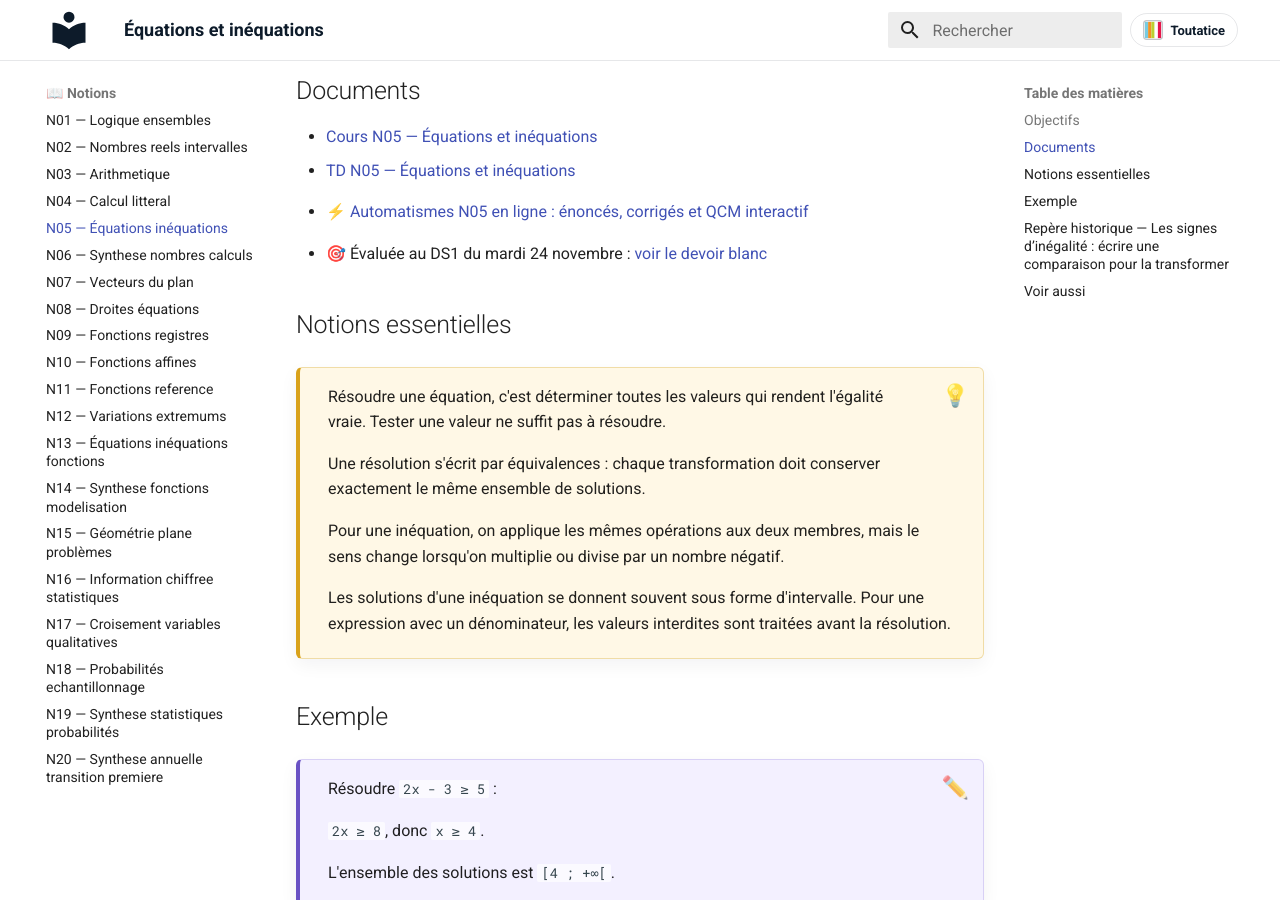
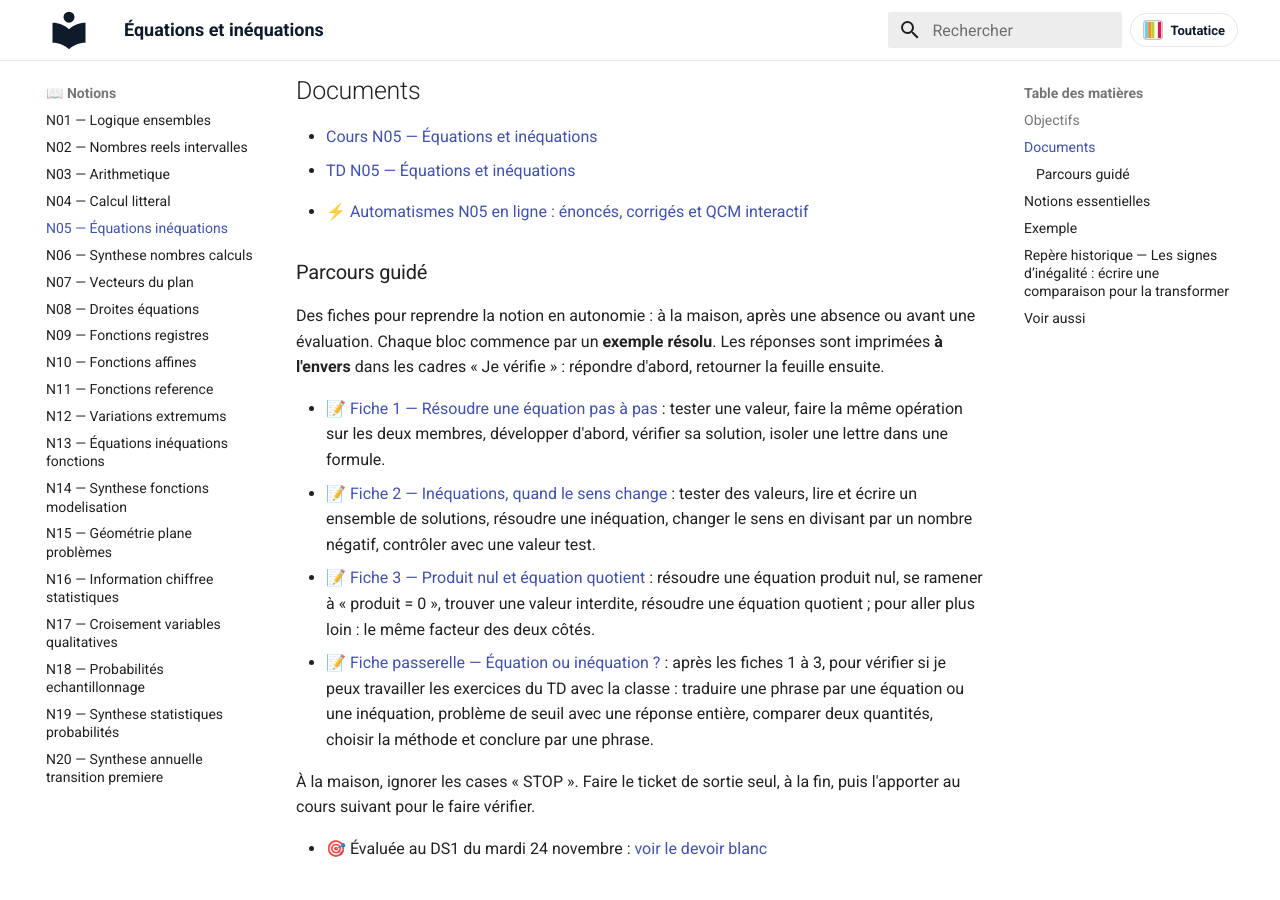
Before and after one commit to vnicolle56610/maths-seconde, an MkDocs documentation site: the page built from docs/notions/N05-equations-inequations.md, in a window 1280 px wide and 900 px high, scrolled down 638 px. Built offline with MkDocs 1.6.1 and Material for MkDocs 9.7.7, drawn with Linux system fonts in a browser that asks for light colours.

Commit message:
Publication automatique : 4 fichier(s) copié(s), 1 page(s) mise(s) à jour
Fichiers copiés :
  - docs/parcours-guide/PARCOURS_GUIDE_N05_FICHE_1.pdf
  - docs/parcours-guide/PARCOURS_GUIDE_N05_FICHE_2.pdf
  - docs/parcours-guide/PARCOURS_GUIDE_N05_FICHE_3.pdf
  - docs/parcours-guide/PARCOURS_GUIDE_N05_FICHE_4.pdf

Pages mises à jour :
  - docs/notions/N05-equations-inequations.md

Généré par le protocole de publication (publier_ressources_site.py / publier_ressources_gui.py).

```diff
--- a/docs/notions/N05-equations-inequations.md
+++ b/docs/notions/N05-equations-inequations.md
@@ -32,6 +32,19 @@ Une équation ou une inéquation demande de transformer une relation tout en con
 <!-- AUTOMATISMES-WEB:START -->
 - ⚡ [Automatismes N05 en ligne : énoncés, corrigés et QCM interactif](../automatismes/automatismes-N05-equations-inequations.md)
 <!-- AUTOMATISMES-WEB:END -->
+
+<!-- PARCOURS-GUIDE:START -->
+### Parcours guidé
+
+Des fiches pour reprendre la notion en autonomie : à la maison, après une absence ou avant une évaluation. Chaque bloc commence par un **exemple résolu**. Les réponses sont imprimées **à l'envers** dans les cadres « Je vérifie » : répondre d'abord, retourner la feuille ensuite.
+
+- 📝 [Fiche 1 — Résoudre une équation pas à pas](../parcours-guide/PARCOURS_GUIDE_N05_FICHE_1.pdf) : tester une valeur, faire la même opération sur les deux membres, développer d'abord, vérifier sa solution, isoler une lettre dans une formule.
+- 📝 [Fiche 2 — Inéquations, quand le sens change](../parcours-guide/PARCOURS_GUIDE_N05_FICHE_2.pdf) : tester des valeurs, lire et écrire un ensemble de solutions, résoudre une inéquation, changer le sens en divisant par un nombre négatif, contrôler avec une valeur test.
+- 📝 [Fiche 3 — Produit nul et équation quotient](../parcours-guide/PARCOURS_GUIDE_N05_FICHE_3.pdf) : résoudre une équation produit nul, se ramener à « produit = 0 », trouver une valeur interdite, résoudre une équation quotient ; pour aller plus loin : le même facteur des deux côtés.
+- 📝 [Fiche passerelle — Équation ou inéquation ?](../parcours-guide/PARCOURS_GUIDE_N05_FICHE_4.pdf) : après les fiches 1 à 3, pour vérifier si je peux travailler les exercices du TD avec la classe : traduire une phrase par une équation ou une inéquation, problème de seuil avec une réponse entière, comparer deux quantités, choisir la méthode et conclure par une phrase.
+
+À la maison, ignorer les cases « STOP ». Faire le ticket de sortie seul, à la fin, puis l'apporter au cours suivant pour le faire vérifier.
+<!-- PARCOURS-GUIDE:END -->
 
 <!-- AUTO-EVAL:START -->
 - 🎯 Évaluée au DS1 du mardi 24 novembre : [voir le devoir blanc](../preparer-evaluation/index.md#ds1-2026-2027)
```
Also changed, not shown: 4 other files.
